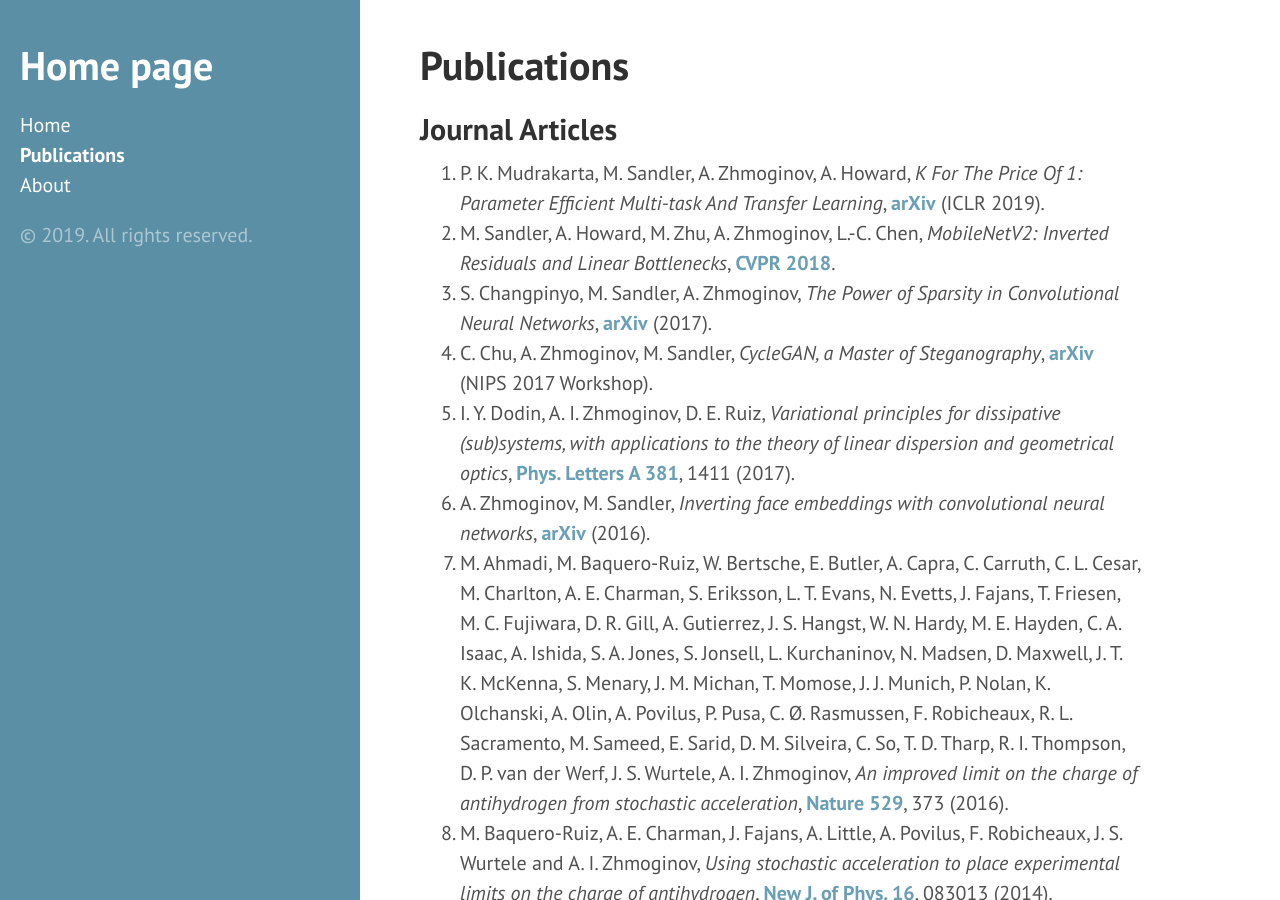
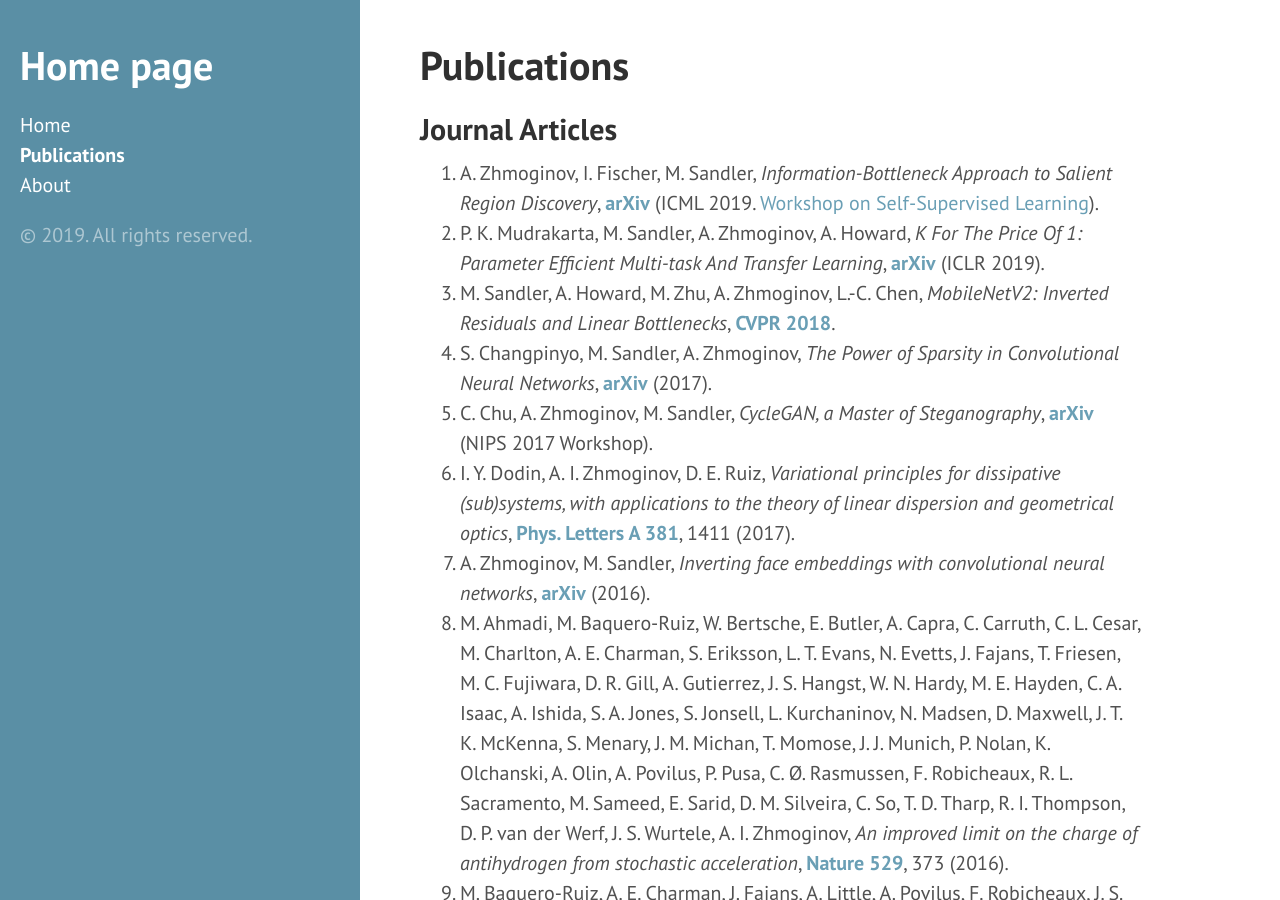
Before and after one commit to azhmogin/azhmogin.github.io, a Jekyll site: the page built from publications.md, in a window 1280 px wide and 900 px high. Built offline with Jekyll 4.4.1, drawn with Linux system fonts in a browser that asks for light colours.

Commit message:
Update publications.md

```diff
--- a/publications.md
+++ b/publications.md
@@ -5,6 +5,7 @@ title: Publications
 
 ## Journal Articles
 
+1. A. Zhmoginov, I. Fischer, M. Sandler, *Information-Bottleneck Approach to Salient Region Discovery*, **[arXiv](https://arxiv.org/abs/1907.09578)** (ICML 2019. [Workshop on Self-Supervised Learning](https://sites.google.com/view/self-supervised-icml2019)).
 1. P. K. Mudrakarta, M. Sandler, A. Zhmoginov, A. Howard, *K For The Price Of 1: Parameter Efficient Multi-task And Transfer Learning*, **[arXiv](https://arxiv.org/abs/1810.10703)** (ICLR 2019).
 1. M. Sandler, A. Howard, M. Zhu, A. Zhmoginov, L.-C. Chen, *MobileNetV2: Inverted Residuals and Linear Bottlenecks*, **[CVPR 2018](http://openaccess.thecvf.com/content_cvpr_2018/html/Sandler_MobileNetV2_Inverted_Residuals_CVPR_2018_paper.html)**.
 1. S. Changpinyo, M. Sandler, A. Zhmoginov, *The Power of Sparsity in Convolutional Neural Networks*, **[arXiv](https://arxiv.org/abs/1702.06257)** (2017).
```
